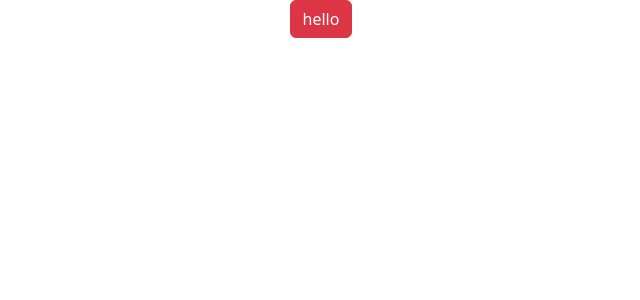
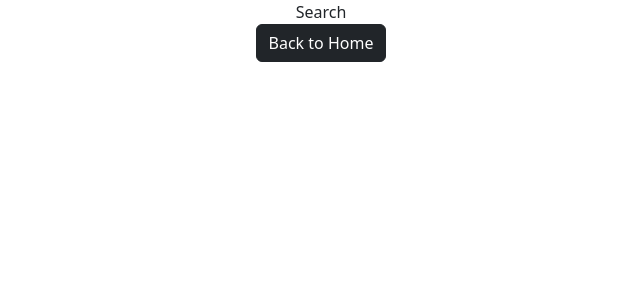
Before and after one commit to MohamedAlabasy/Udacity-React-MyReadsApp, a React (Create React App) app: page /search in a window 1280 px wide. Shown: the top 300 px of the page, without its empty margins (319-959 px from the left). Built offline with nearby package versions, Linux system fonts and the light colour scheme.

Commit message:
add route

```diff
--- a/src/App.js
+++ b/src/App.js
@@ -1,25 +1,21 @@
-import logo from './logo.svg';
+import { BrowserRouter, Routes, Route } from 'react-router-dom';
+// import logo from './logo.svg';
+
+import Home from './pages/Home'
+import Search from './pages/Search'
+import EmptyStates from './pages/emptyStates'
 import './App.css';
 
 function App() {
   return (
-    <div className="App">
-      <div className='btn btn-danger'>hello</div>
-      {/* <header className="App-header">
-        <img src={logo} className="App-logo" alt="logo" />
-        <p>
-          Edit <code>src/App.js</code> and save to reload.
-        </p>
-        <a
-          className="App-link"
-          href="https://reactjs.org"
-          target="_blank"
-          rel="noopener noreferrer"
-        >
-          Learn React
-        </a>
-      </header> */}
-    </div>
+    <BrowserRouter>
+      <Routes>
+        <Route path='/' exact element={<Home />} />
+        <Route path='/search' exact element={<Search />} />
+
+        <Route path='*' element={<EmptyStates />} />
+      </Routes>
+    </BrowserRouter>
   );
 }
 
--- a/src/pages/Search.jsx
+++ b/src/pages/Search.jsx
@@ -1,7 +1,13 @@
 import React from 'react'
+import { Link } from 'react-router-dom'
 
 export default function Search() {
     return (
-        <div>Search</div>
+        <>
+            <div className='container text-center align-items-center pb-2'>
+                <div>Search</div>
+                <Link to={'/'} className='btn btn-dark'>Back to Home</Link>
+            </div>
+        </>
     )
 }
```
